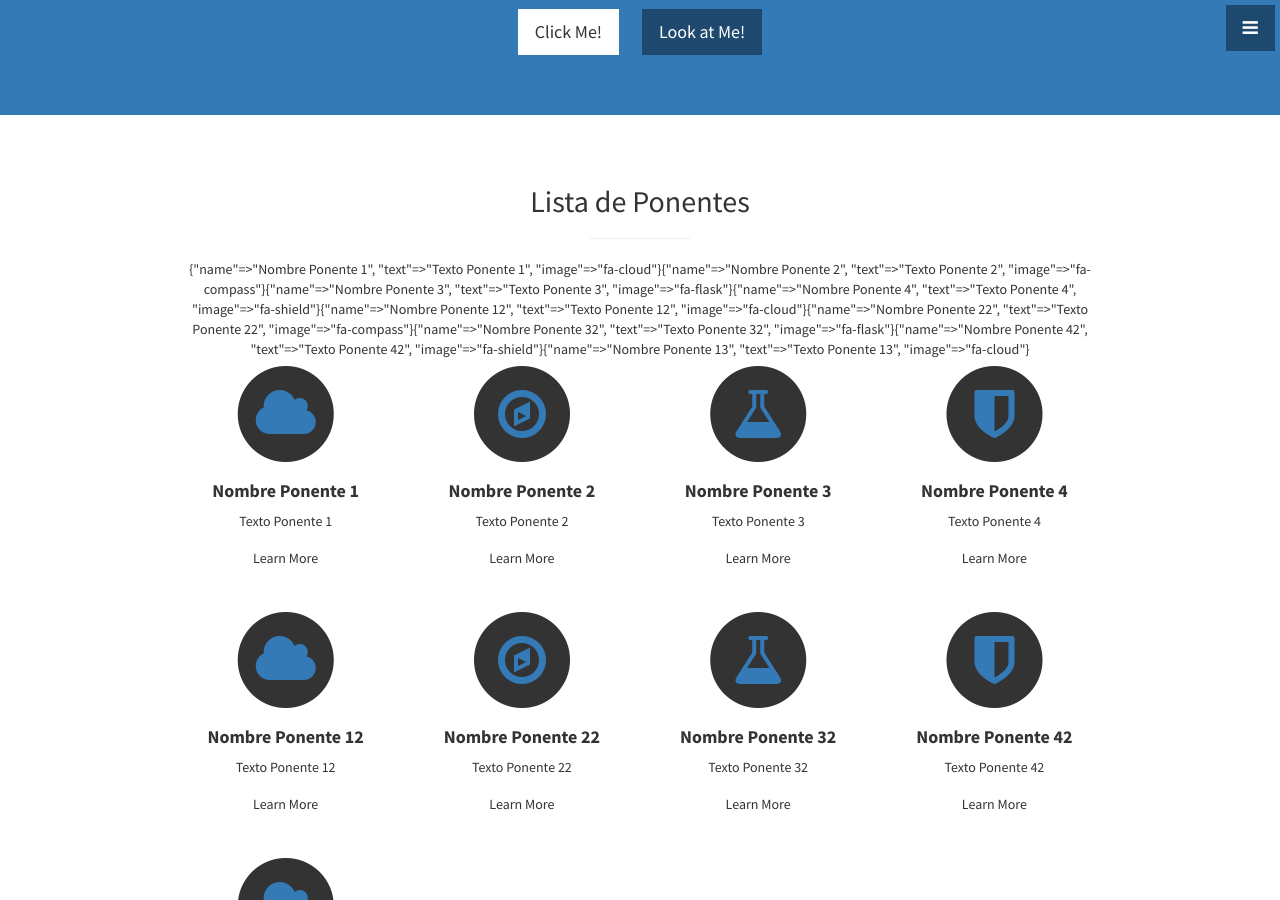
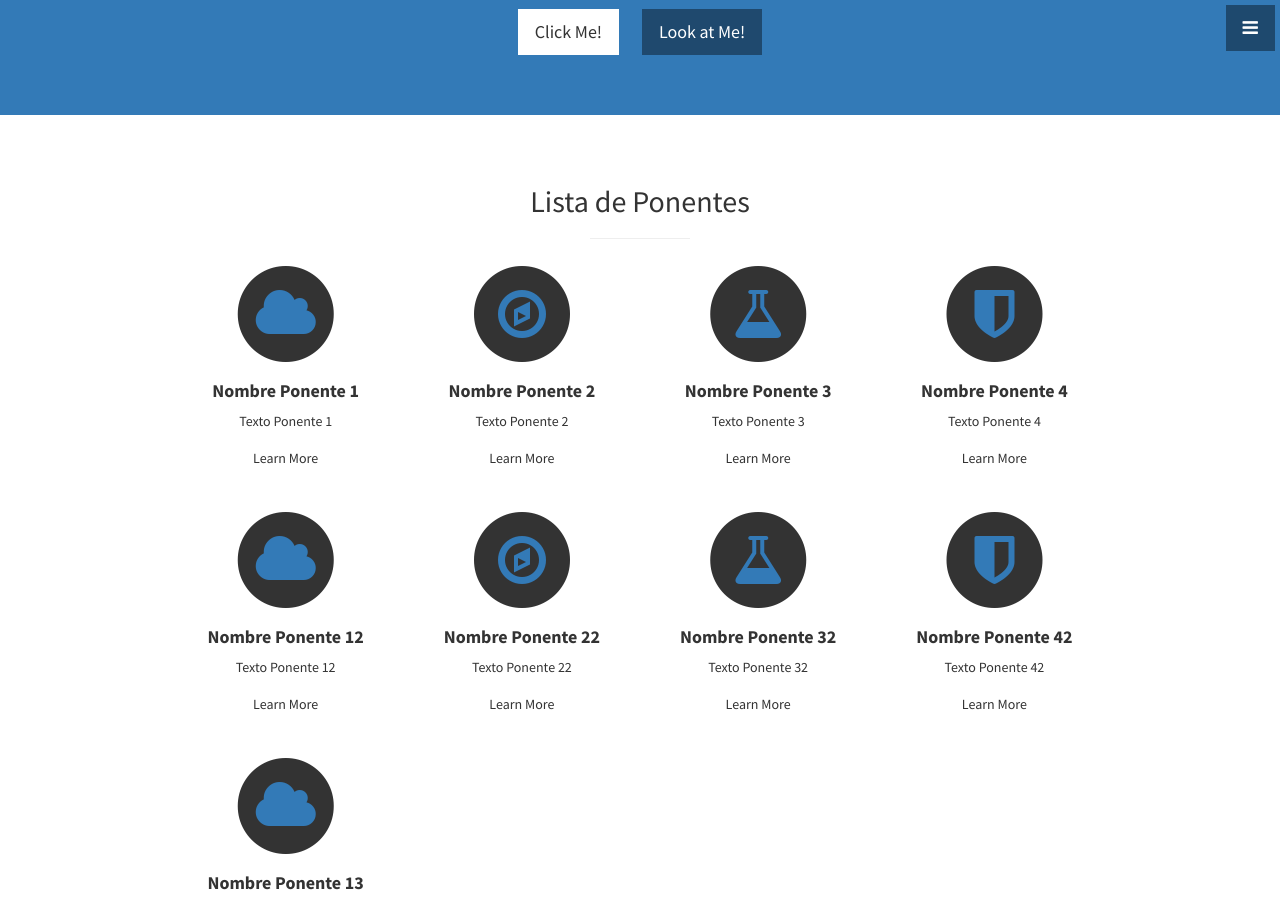
Before and after one commit to Deadlyelder/test-jekyll-gh-pages, a Jekyll site: the page built from index.html, in a window 1280 px wide and 900 px high, scrolled down 2977 px. Built offline with Jekyll 4.4.1, drawn with Linux system fonts in a browser that asks for light colours.

Commit message:
Update test.html

```diff
--- a/_includes/test.html
+++ b/_includes/test.html
@@ -5,7 +5,6 @@
       <div class="col-lg-10 col-lg-offset-1">
         <h2>Lista de Ponentes</h2>
         <hr class="small">
-        {{ site.ponentes }}
         {% for ponente in site.ponentes %}
           {% assign loopindex = forloop.index | modulo: 4 %}
           {% if loopindex == 1 %}
```
